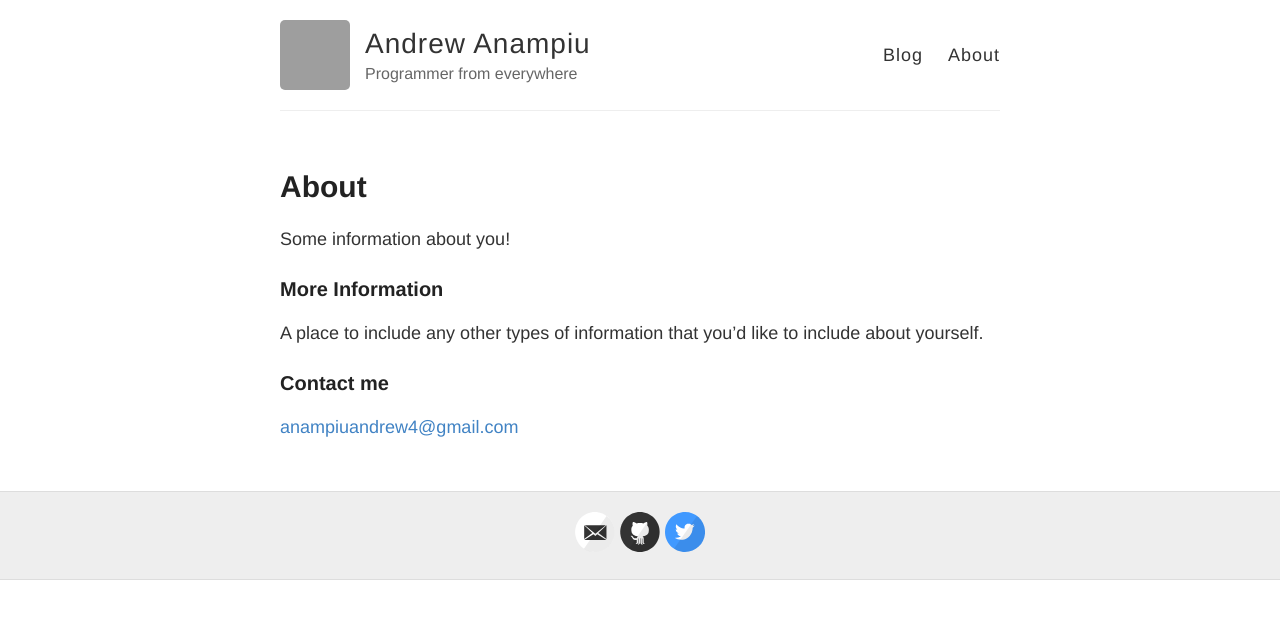
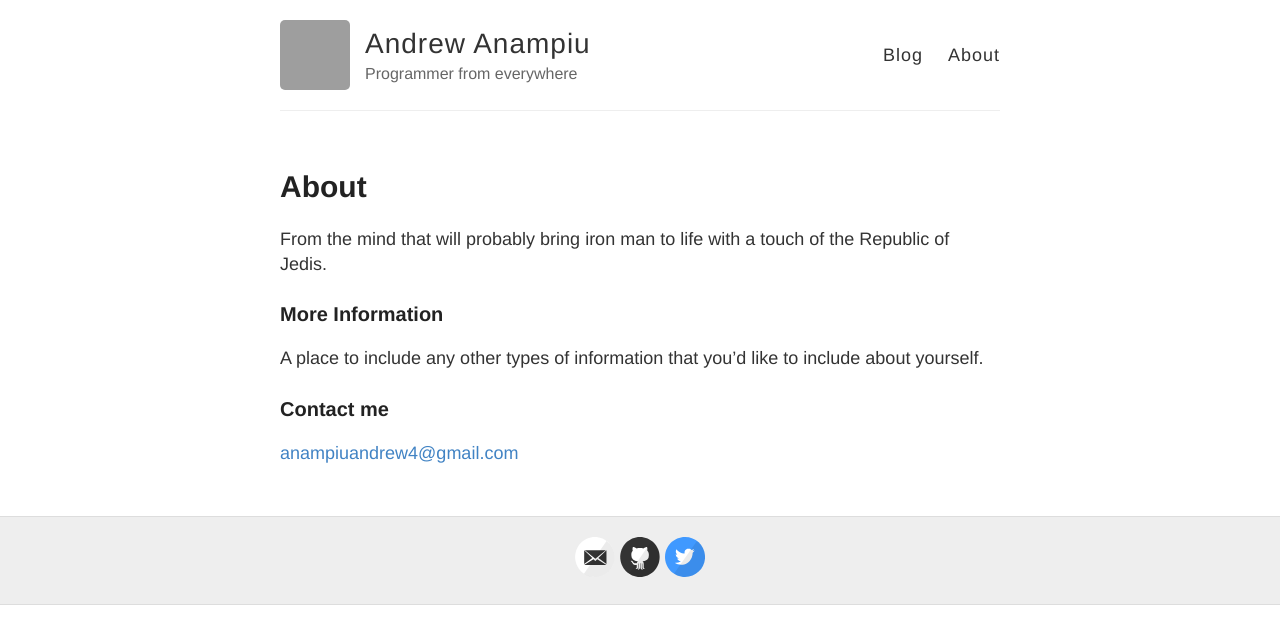
Before and after one commit to kelvinkipsang/blog, a Jekyll site: the page built from about.md, in a window 1280 px wide. Shown: the top 644 px of the page. Built offline with Jekyll 4.4.1, drawn with Linux system fonts in a browser that asks for light colours; grey boxes are pictures that could not be loaded.

Commit message:
about me

```diff
--- a/about.md
+++ b/about.md
@@ -4,7 +4,7 @@ title: About
 permalink: /about/
 ---
 
-Some information about you!
+From the mind that will probably bring iron man to life with a touch of the Republic of Jedis.
 
 ### More Information
 
```
